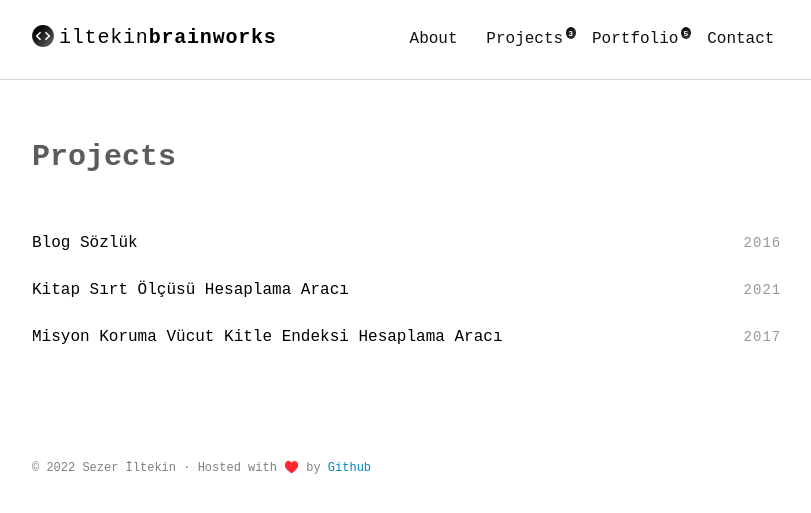
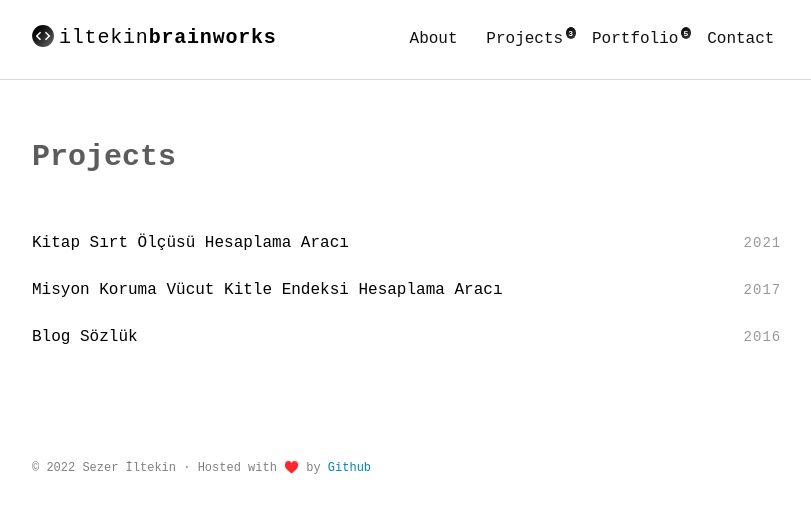
Before and after one commit to iltekin/iltekin.github.io, a Jekyll site: the page built from projects.html, in a window 1280 px wide. Shown: the top 513 px of the page, without its empty margins (232-1043 px from the left). Built offline with Jekyll 4.4.1, drawn with Linux system fonts in a browser that asks for light colours; some web fonts are replaced.

```diff
--- a/portfolio.html
+++ b/portfolio.html
@@ -6,8 +6,7 @@
 
 <section class="post-list">
   <div class="container">
-    {% assign portfolio = site.portfolio | sort: 'year' | reverse %}
-    {% for post in portfolio %}
+    {% for post in site.portfolio reversed %}
       {% unless post.next %}
         <h2 class="category-title">{{ post.date | date: '%Y' }}</h2>
       {% else %}
--- a/projects.html
+++ b/projects.html
@@ -6,7 +6,8 @@
 
 <section class="post-list">
   <div class="container projects-container">
-    {% for post in site.projects | sort:"year" %}
+    {% assign projects = site.projects | sort: 'year' | reverse %}
+    {% for post in projects %}
       <article class="post-item">
         <span class="post-meta date-label">{{ post.year }}</span>
         <div class="article-title"><a class="post-link" href="{{ post.url | prepend: site.baseurl | prepend: site.url }}">{{ post.title }}</a></div>
```
